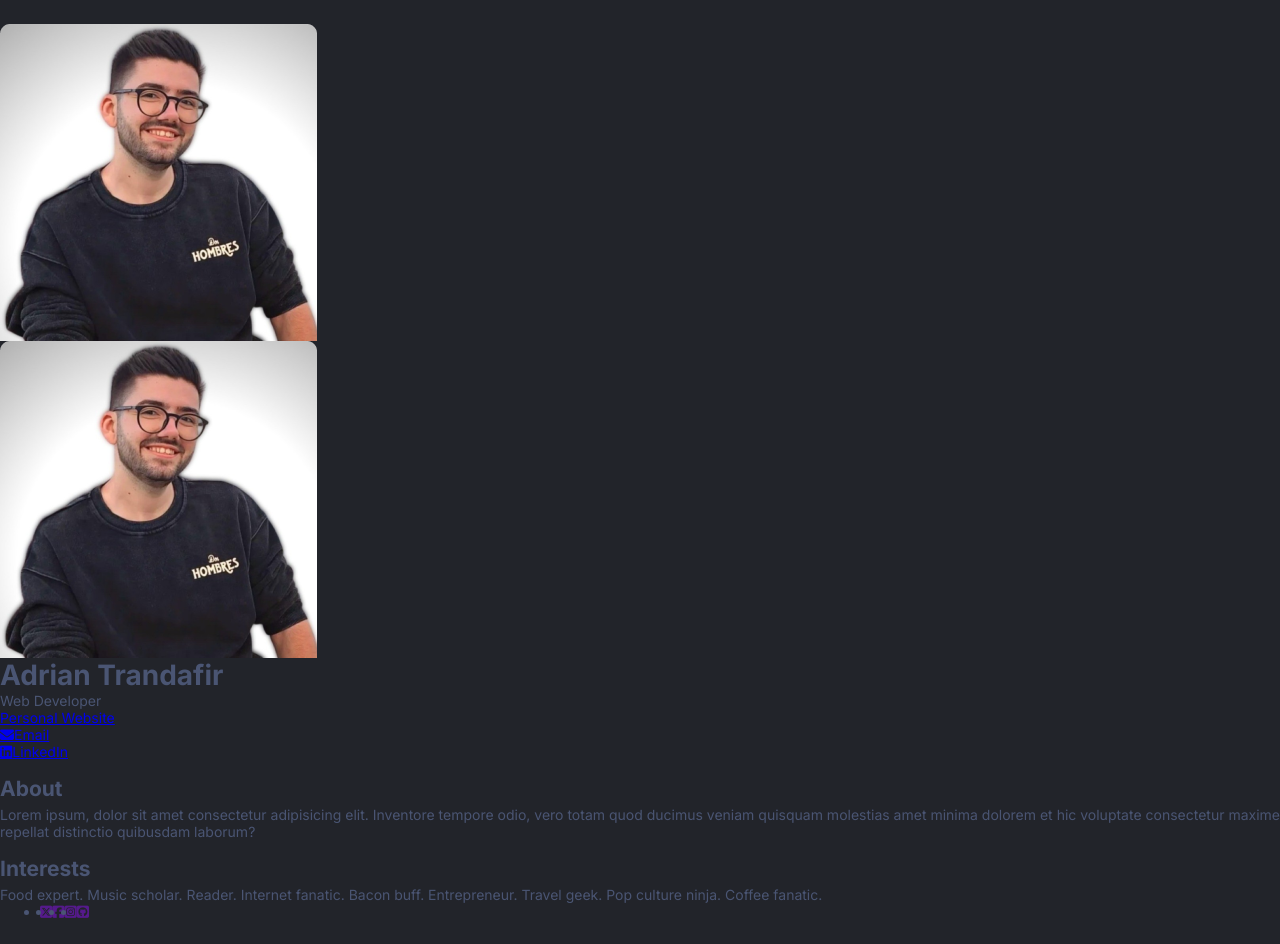
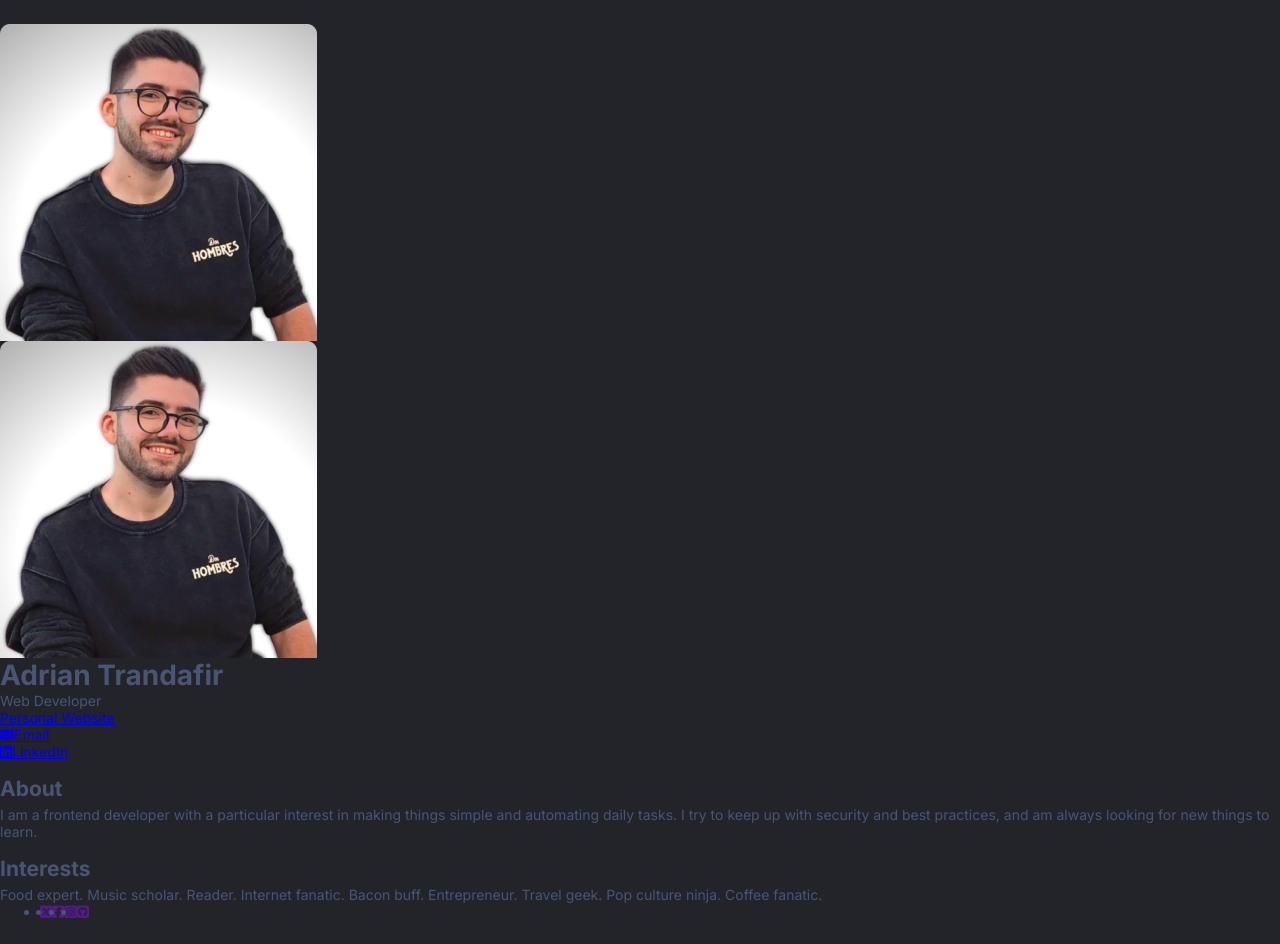
Before and after one commit to XenoMee/Digital-Business-Card-React, a React (Vite) app: page / in a window 1280 px wide. Built offline with nearby package versions, Linux system fonts and the light colour scheme.

Commit message:
update About text content

```diff
--- a/src/components/About.jsx
+++ b/src/components/About.jsx
@@ -2,12 +2,11 @@
 
 const About = () => (
   <div className='card-about'>
-    <h2 className='about-title'>About</h2>
+    <h2 className='heading about-title'>About</h2>
     <p>
-      Lorem ipsum, dolor sit amet consectetur adipisicing elit. Inventore
-      tempore odio, vero totam quod ducimus veniam quisquam molestias amet
-      minima dolorem et hic voluptate consectetur maxime repellat distinctio
-      quibusdam laborum?
+      I am a frontend developer with a particular interest in making things
+      simple and automating daily tasks. I try to keep up with security and best
+      practices, and am always looking for new things to learn.
     </p>
   </div>
 );
```
